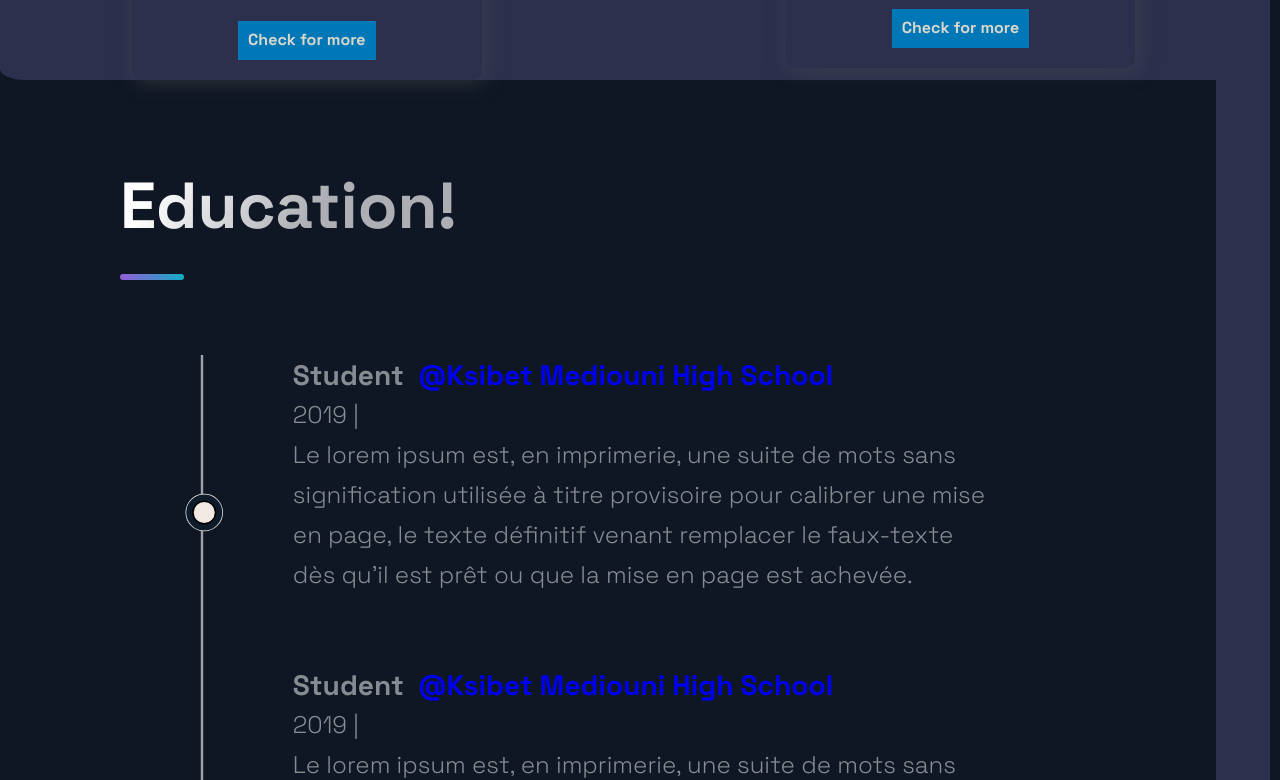
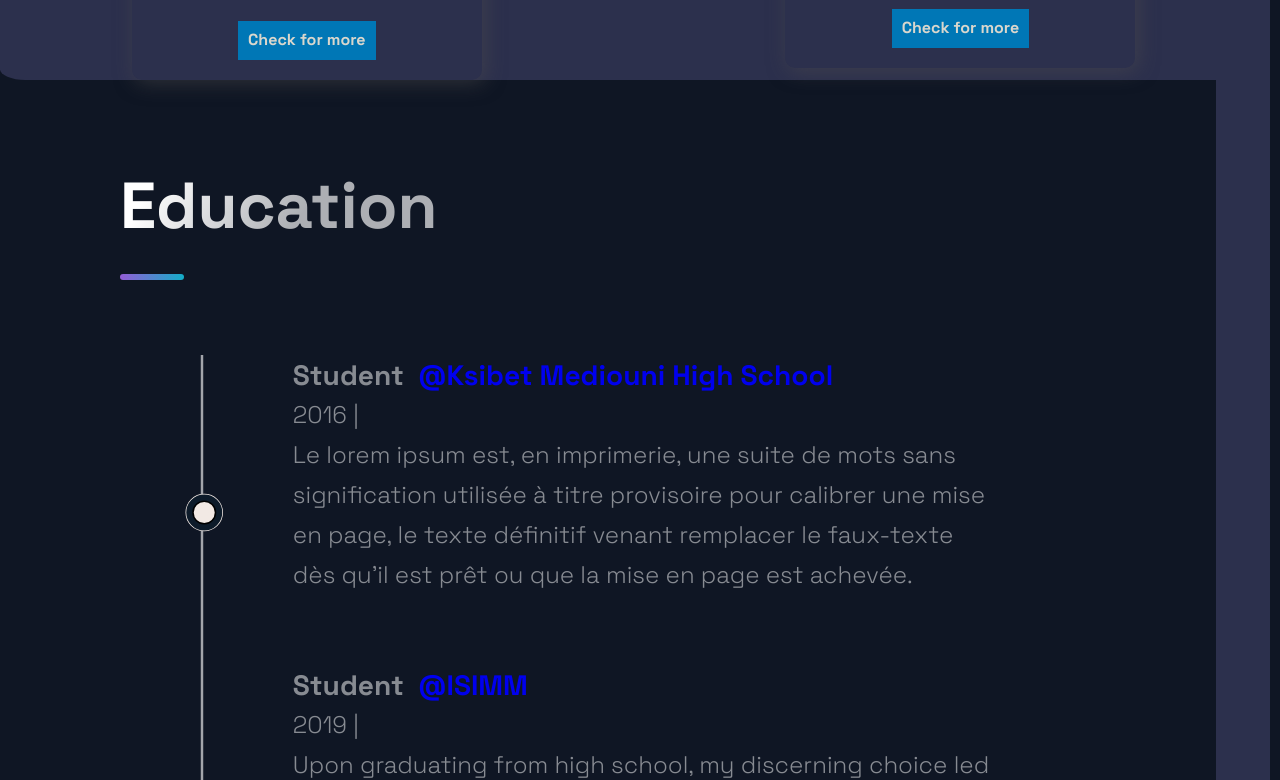
Before and after one commit to BacemJaza/bacemJaza.github.io, a Next.js app: page / in a window 1280 px wide. Shown: the part 1640-2420 px from the top of the page. Built offline with nearby package versions, Linux system fonts and the light colour scheme.

Commit message:
Feature updates

```diff
--- a/src/components/Education/Education.js
+++ b/src/components/Education/Education.js
@@ -35,7 +35,7 @@ const Education = () => {
   return (
     <Section>
         <SectionTitle main>
-            Education!
+            Education
         </SectionTitle>
         <SectionDivider/>
         <EducationContainer ref={ref}>
--- a/src/components/Footer/Footer.js
+++ b/src/components/Footer/Footer.js
@@ -10,8 +10,7 @@ const Footer = () => {
   const [text,count] = useTypewriter({
     words:[
         "Hi, the name's Bacem",
-        "Guy who loves coding",
-        "But Loves to code More!"
+        "Bacem Jaza😉"
     ],
     loop:true,
     delaySpeed:2000
--- a/src/components/TimeLine/TimeLineStyles.js
+++ b/src/components/TimeLine/TimeLineStyles.js
@@ -18,7 +18,7 @@ export const Img = styled.img`
 `
 
 export const GridContainer = styled.section`
-min-height: 50vh;
+min-height: 60vh;
 display: flex;
 justify-content: center;
 place-items: center;
--- a/src/constants/constants.js
+++ b/src/constants/constants.js
@@ -82,15 +82,16 @@ export const projects = [
 ];
 
 export const TimeLineData = [
-  { time: 2019, description: 'Graduated from highschool', school: "Ksibet Mediouni High School",schoolLink:"https://www.facebook.com/p/Lycée-secondaire-Ksibet-El-Mediouni-100071554270419/?paipv=0&eav=AfbhkMUBHjf_uNaIDtD4GxWjuZ8d2zMbGHyVboQjbJjlSBuJ4_UWWyqEuqb7hGSmuf4&_rdr", description:"Le lorem ipsum est, en imprimerie, une suite de mots sans signification utilisée à titre provisoire pour calibrer une mise en page, le texte définitif venant remplacer le faux-texte dès qu'il est prêt ou que la mise en page est achevée.", position:"Student"},
-  {time: 2019, description: 'Graduated from highschool', school: "Ksibet Mediouni High School",schoolLink:"https://www.facebook.com/p/Lycée-secondaire-Ksibet-El-Mediouni-100071554270419/?paipv=0&eav=AfbhkMUBHjf_uNaIDtD4GxWjuZ8d2zMbGHyVboQjbJjlSBuJ4_UWWyqEuqb7hGSmuf4&_rdr", description:"Le lorem ipsum est, en imprimerie, une suite de mots sans signification utilisée à titre provisoire pour calibrer une mise en page, le texte définitif venant remplacer le faux-texte dès qu'il est prêt ou que la mise en page est achevée.", position:"Student"},
-  {time: 2019, description: 'Graduated from highschool', school: "Ksibet Mediouni High School",schoolLink:"https://www.facebook.com/p/Lycée-secondaire-Ksibet-El-Mediouni-100071554270419/?paipv=0&eav=AfbhkMUBHjf_uNaIDtD4GxWjuZ8d2zMbGHyVboQjbJjlSBuJ4_UWWyqEuqb7hGSmuf4&_rdr", description:"Le lorem ipsum est, en imprimerie, une suite de mots sans signification utilisée à titre provisoire pour calibrer une mise en page, le texte définitif venant remplacer le faux-texte dès qu'il est prêt ou que la mise en page est achevée.", position:"Student"}
+  { time: 2016, description: 'Graduated from highschool', school: "Ksibet Mediouni High School",schoolLink:"https://www.facebook.com/p/Lycée-secondaire-Ksibet-El-Mediouni-100071554270419/?paipv=0&eav=AfbhkMUBHjf_uNaIDtD4GxWjuZ8d2zMbGHyVboQjbJjlSBuJ4_UWWyqEuqb7hGSmuf4&_rdr", description:"Le lorem ipsum est, en imprimerie, une suite de mots sans signification utilisée à titre provisoire pour calibrer une mise en page, le texte définitif venant remplacer le faux-texte dès qu'il est prêt ou que la mise en page est achevée.", position:"Student"},
+  {time: 2019, description: 'Graduated from highschool', school: "ISIMM",schoolLink:"http://www.isimm.rnu.tn/public/", description:"Upon graduating from high school, my discerning choice led me to ISIMM—an institution that has proven to be an indelible cornerstone in my educational journey. From the onset, my decision to enroll at ISIMM has been a source of unwavering satisfaction, as it opened the doors to an expansive realm of computer science. Within the hallowed halls of ISIMM, I delved into a comprehensive curriculum that not only acquainted me with the intricacies of hardware and software utilities but also provided a platform for immersive learning. The educational landscape here has been transformative, facilitating a deep dive into the dynamic world of computer science, where theoretical knowledge seamlessly integrates with hands-on practical experience.", position:"Student"},
+  {time: 2023, description: 'Graduated from highschool', school: "ESPRIT",schoolLink:"https://esprit.tn", description:"Le lorem ipsum est, en imprimerie, une suite de mots sans signification utilisée à titre provisoire pour calibrer une mise en page, le texte définitif venant remplacer le faux-texte dès qu'il est prêt ou que la mise en page est achevée.", position:"Student"}
 ];
 export const TechnologiesData = [
   { title:"FrontEnd", description:[{name:"NextJs",icon:"https://static-00.iconduck.com/assets.00/nextjs-icon-512x512-y563b8iq.png"},{name:"AngularJS", icon:"https://angular.io/assets/images/logos/angularjs/AngularJS-Shield.svg"},{name:"AngularJS", icon:"https://angular.io/assets/images/logos/angularjs/AngularJS-Shield.svg"}]},
-  {title:"BackEnd", description:[{name:"NextJs",icon:"https://static-00.iconduck.com/assets.00/nextjs-icon-512x512-y563b8iq.png"},{name:"AngularJS", icon:"https://angular.io/assets/images/logos/angularjs/AngularJS-Shield.svg"}]},
-  {title:"Mobile", description:[{name:"NextJs",icon:"https://static-00.iconduck.com/assets.00/nextjs-icon-512x512-y563b8iq.png"},{name:"AngularJS", icon:"https://angular.io/assets/images/logos/angularjs/AngularJS-Shield.svg"}]},
-  {title:"Others", description:[{name:"NextJs",icon:"https://static-00.iconduck.com/assets.00/nextjs-icon-512x512-y563b8iq.png"},{name:"AngularJS", icon:"https://angular.io/assets/images/logos/angularjs/AngularJS-Shield.svg"}]},
+  {title:"BackEnd", description:[{name:"DJANGO",icon:"https://static-00.iconduck.com/assets.00/nextjs-icon-512x512-y563b8iq.png"},{name:"Spring BOOT", icon:"https://angular.io/assets/images/logos/angularjs/AngularJS-Shield.svg"}]},
+  {title:"Mobile", description:[{name:"Android Studio",icon:"https://static-00.iconduck.com/assets.00/nextjs-icon-512x512-y563b8iq.png"},{name:"Flutter", icon:"https://angular.io/assets/images/logos/angularjs/AngularJS-Shield.svg"}]},
+  {title:"Programming Languages", description:[{name:"Python",icon:"https://static-00.iconduck.com/assets.00/nextjs-icon-512x512-y563b8iq.png"},{name:"R", icon:"https://angular.io/assets/images/logos/angularjs/AngularJS-Shield.svg"},{name:"C/C++", icon:"https://angular.io/assets/images/logos/angularjs/AngularJS-Shield.svg"},{name:"JAVA", icon:"https://angular.io/assets/images/logos/angularjs/AngularJS-Shield.svg"}]},
+  {title:"Team Managment", description:[{name:"Jira",icon:"https://static-00.iconduck.com/assets.00/nextjs-icon-512x512-y563b8iq.png"},{name:"SCRUM", icon:"https://angular.io/assets/images/logos/angularjs/AngularJS-Shield.svg"}]},
 ]
 
 export const mods = [
```
